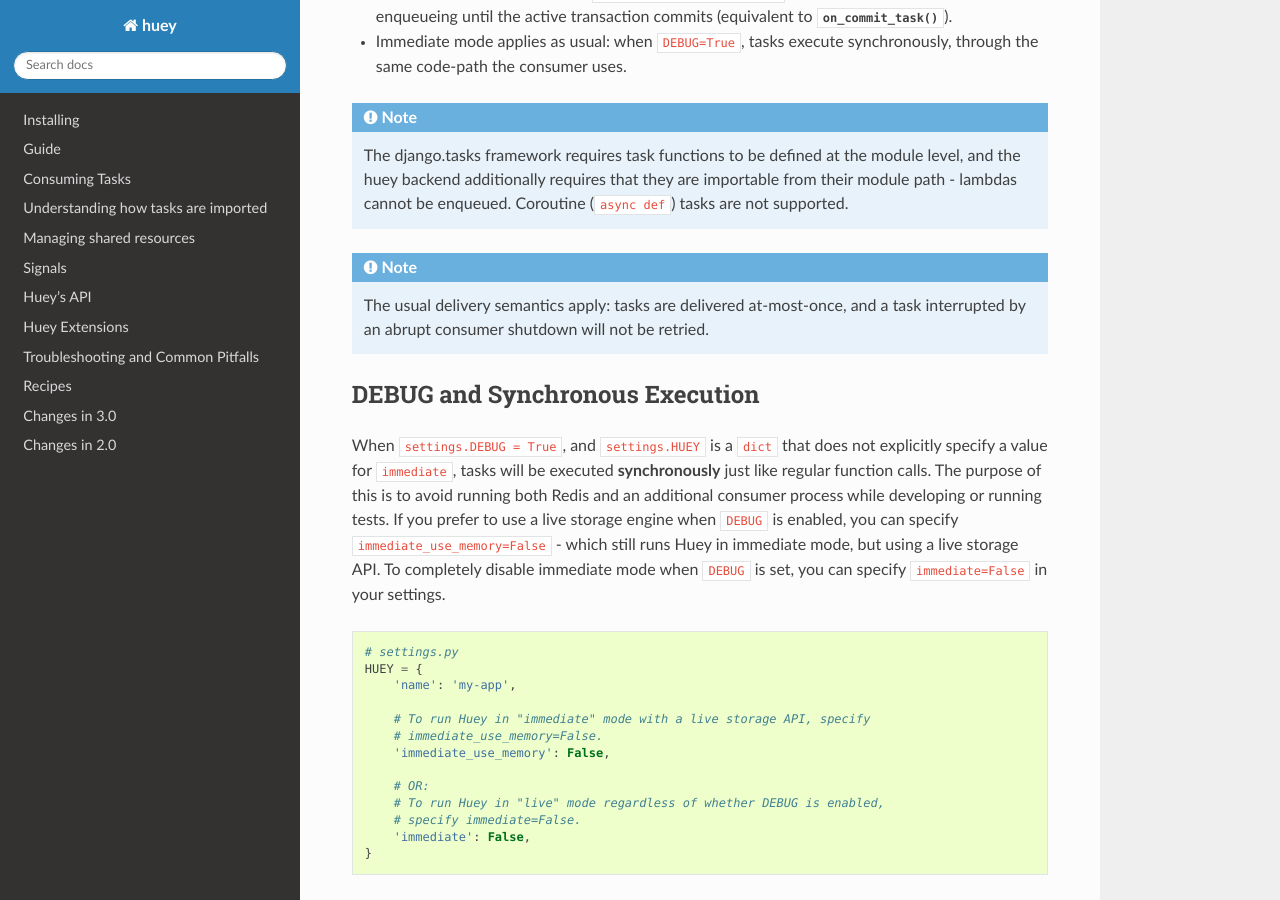
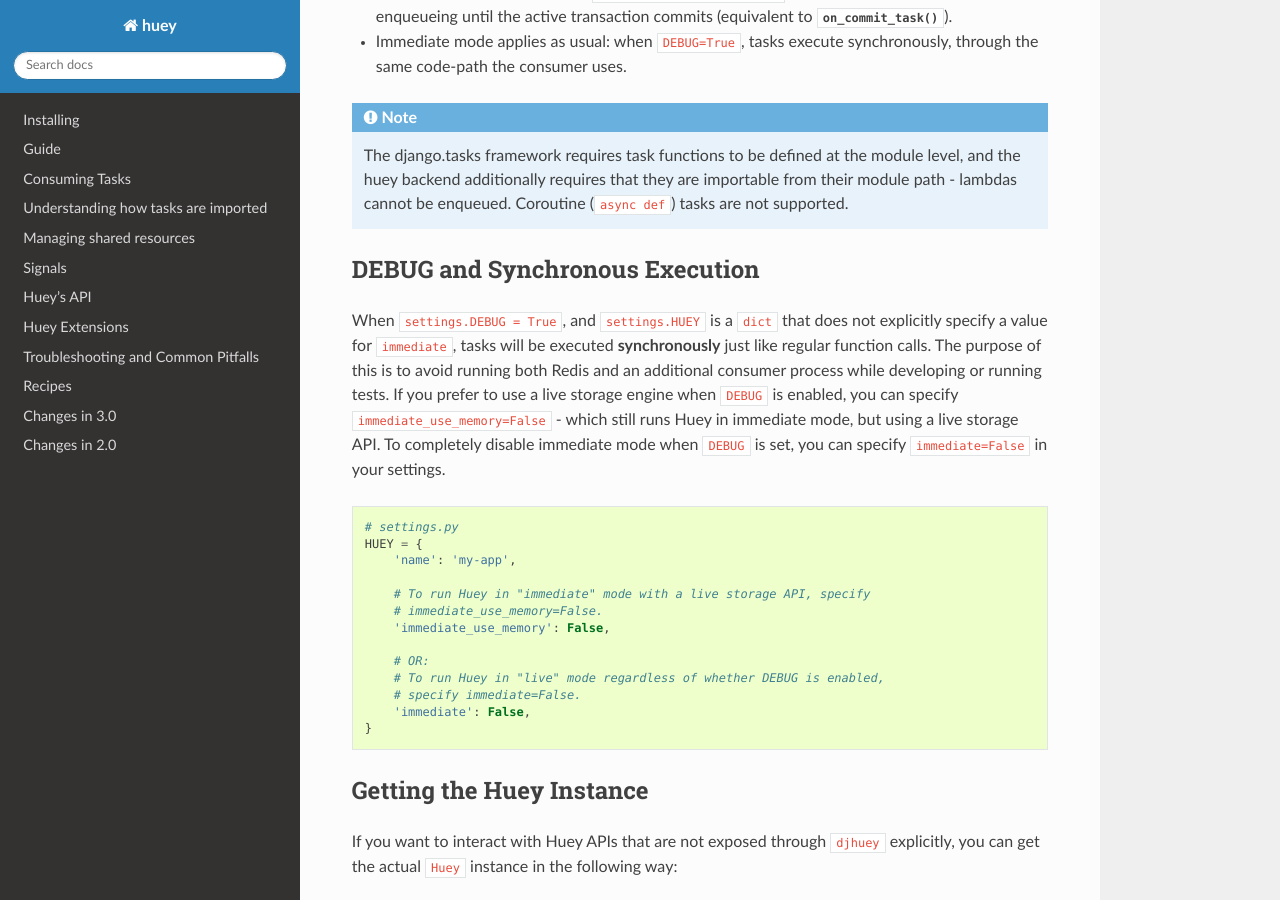
Before and after one commit to coleifer/huey, a Sphinx documentation site: the page built from docs/django.rst, in a window 1280 px wide and 900 px high, scrolled down 7139 px. Built offline with Sphinx 7.4.7 and the Read the Docs theme 3.1.0, drawn with Linux system fonts in a browser that asks for light colours.

Commit message:
Remove note about delivery semantics
[skip ci]

```diff
--- a/docs/django.rst
+++ b/docs/django.rst
@@ -377,10 +377,6 @@ Supported functionality:
     importable from their module path - lambdas cannot be enqueued.
     Coroutine (``async def``) tasks are not supported.
 
-.. note::
-    The usual delivery semantics apply: tasks are delivered at-most-once, and
-    a task interrupted by an abrupt consumer shutdown will not be retried.
-
 
 DEBUG and Synchronous Execution
 ^^^^^^^^^^^^^^^^^^^^^^^^^^^^^^^
```
